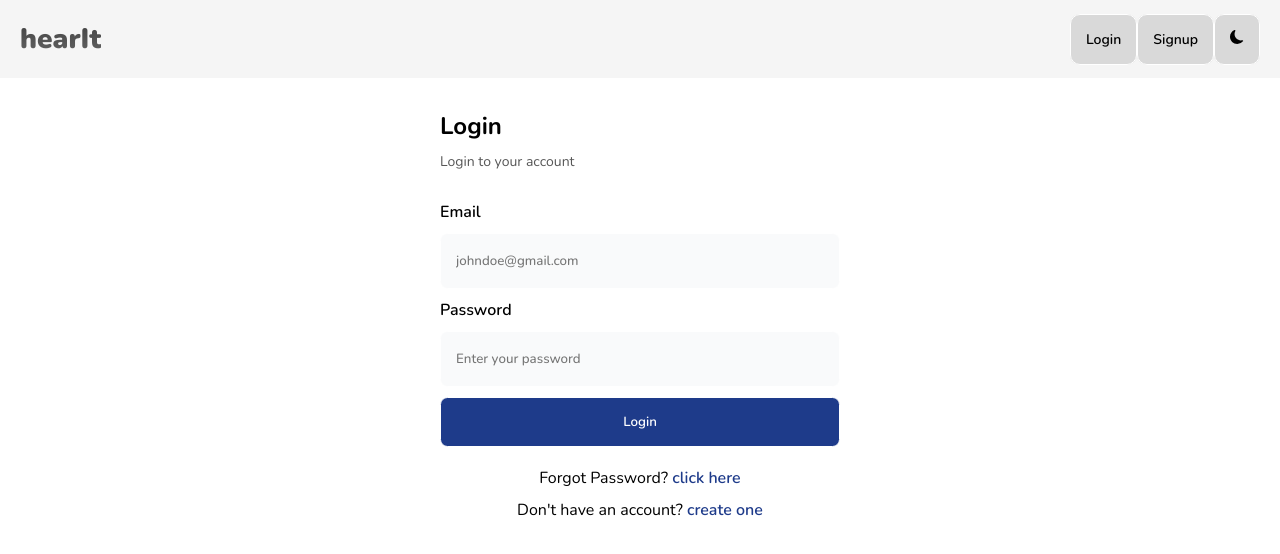
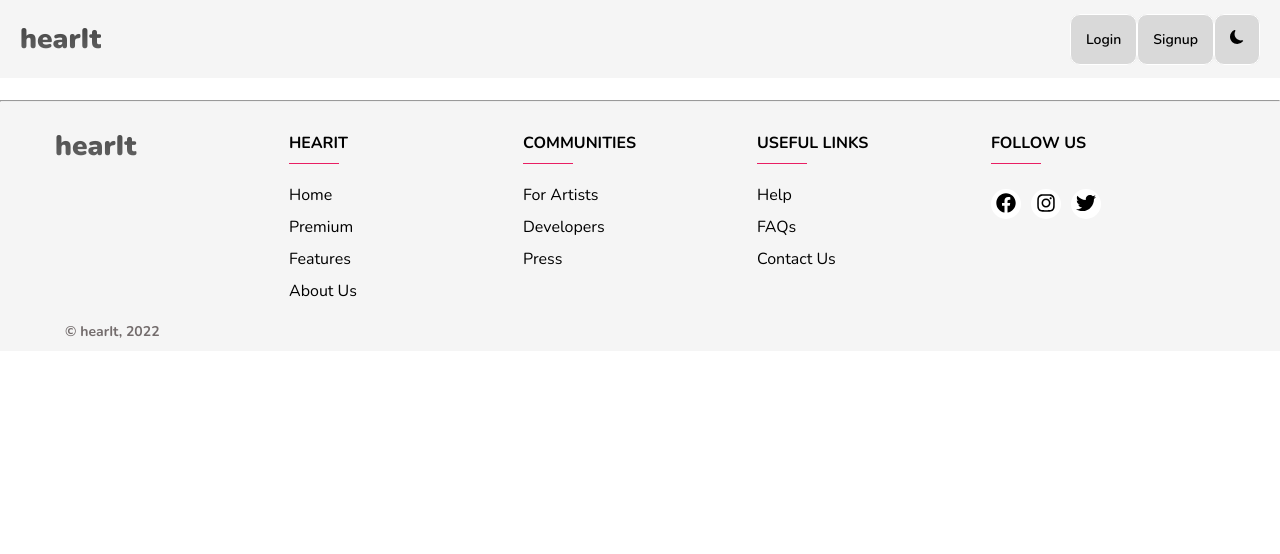
Before and after one commit to me-ayush/hearIt, a React (Create React App) app: page / in a window 1280 px wide. Before the commit this address led to /login. Shown: the top 554 px of the page. Built offline with nearby package versions, Linux system fonts and the light colour scheme.

Commit message:
Added Footer

```diff
--- a/package.json
+++ b/package.json
@@ -13,6 +13,7 @@
     "react-router-dom": "^6.4.2",
     "react-scripts": "5.0.1",
     "react-toastify": "^9.1.0",
+    "react-hot-toast": "^2.4.0",
     "web-vitals": "^2.1.4"
   },
   "scripts": {
--- a/src/Components/Footer/Footer.jsx
+++ b/src/Components/Footer/Footer.jsx
@@ -1,7 +1,58 @@
 import React from "react";
+import styles from "./footer.module.css";
+
+import { FaFacebook, FaInstagram, FaTwitter } from 'react-icons/fa';
 
 const Footer = () => {
-  return <div>Footer</div>;
+  return (
+    <div className={styles.main_footer}>
+      <div className={styles.container}>
+        <div className={styles.row_1}>
+          <div className={styles.col + ' ' + styles.col_logo}>
+            <h1>hearIt</h1>
+          </div>
+          <div className={styles.col + ' ' + styles.col_hearit}>
+            <h4>HEARIT</h4>
+            <ul>
+              <li><a href="/">Home</a></li>
+              <li><a href="/">Premium</a></li>
+              <li><a href="/">Features</a></li>
+              <li><a href="/">About Us</a></li>
+            </ul>
+          </div>
+          <div className={styles.col + ' ' + styles.col_communities}>
+            <h4>COMMUNITIES</h4>
+            <ul>
+              <li><a href="/">For Artists</a></li>
+              <li><a href="/">Developers</a></li>
+              <li><a href="/">Press</a></li>
+            </ul>
+          </div>
+          <div className={styles.col + ' ' + styles.col_useful_links}>
+            <h4>USEFUL LINKS</h4>
+            <ul>
+              <li><a href="/">Help</a></li>
+              <li><a href="/">FAQs</a></li>
+              <li><a href="/">Contact Us</a></li>
+            </ul>
+          </div>
+          <div className={styles.col}>
+            <h4>FOLLOW US</h4>
+            <div className={styles.social_links}>
+              <a href="/"><FaFacebook /></a>
+              <a href="/"><FaInstagram /></a>
+              <a href="/"><FaTwitter /></a>
+            </div>
+          </div>
+        </div>
+        <div className={styles.row_2}>
+          <div className={styles.copyright}>
+            <p>&copy; hearIt, 2022</p>
+          </div>
+        </div>
+      </div>
+    </div>
+  );
 };
 
 export default Footer;
--- /dev/null
+++ b/src/Components/Footer/footer.module.css
@@ -0,0 +1,121 @@
+.main_footer {
+    width: 100%;
+    height: auto;
+    padding: 10px 20px;
+    background-color: #f5f5f5;
+}
+
+.main_footer .container {
+    max-width: 1170px;
+    margin: auto;
+}
+
+.row_1 {
+    display: flex;
+    flex-wrap: wrap;
+}
+
+.col {
+    width: 20%;
+    height: auto;
+}
+
+.col h1 {
+    padding-top: 15px;
+    font-weight: 1000;
+    font-size: 28px;
+    background: -webkit-linear-gradient(
+        var(--gradient-dark-color),
+        var(--gradient-light-color)
+    );
+    -webkit-background-clip: text;
+    -webkit-text-fill-color: transparent;
+}
+
+.col h4 {
+    padding: 20px 0px 5px 0px;
+    position: relative;
+    margin-bottom: 25px;
+}
+
+.col h4::before {
+    content: '';
+    position: absolute;
+    left: 0;
+    bottom: -5px;
+    background-color: #e91e63;
+    height: 1.5px;
+    width: 50px;
+}
+
+.col ul {
+    list-style: none;
+    margin-top: 20px;
+}
+
+.col ul li:not(:last-child) {
+    margin-bottom: 10px;
+}
+
+.col ul li a:hover {
+    padding-left: 8px;
+    font-weight: 500;
+}
+
+.col ul li a {
+    text-decoration: none;
+    font-weight: 300;
+    display: block;
+    transition: all 0.3s ease;
+}
+
+.col .social_links a {
+    display: inline-block;
+    width: 30px;
+    height: 30px;
+    margin: 5px 10px 5px 0px;
+    text-align: center;
+    line-height: 36px;
+    border-radius: 50%;
+    background-color: #ffffff;
+    font-size: 20px;
+    transition: all 0.3s ease-out;
+}
+
+.col .social_links a:hover {
+    font-size: 23px;
+}
+
+.row_2 {
+    margin-top: 20px;
+    padding: 0px 10px 0 10px;
+}
+
+.row_2 .copyright {
+    font-size: 14px;
+    font-weight: 700;
+}
+
+.row_2 .copyright p {
+    color: rgb(115, 108, 108);
+}
+
+/* RESPONSIVE */
+
+@media (max-width: 767px) {
+    .col {
+        width: 33%;
+        margin-bottom: 20px;
+    }
+}
+
+@media (max-width: 560px) {
+    .col {
+        width: 100%;
+        margin-bottom: 25px;
+    }
+
+    .row_2 .copyright {
+        text-align: center;
+    }
+}
--- /dev/null
+++ b/src/Pages/LandingPage/Landing.js
@@ -0,0 +1,13 @@
+import React from "react"
+import Footer from "../../Components/Footer/Footer";
+
+const Landing = () => {
+    return (
+        <div>
+            <hr />
+            <Footer />
+        </div>
+    );
+}
+
+export default Landing;
--- a/src/Router.js
+++ b/src/Router.js
@@ -5,12 +5,14 @@ import Login from "./Pages/AuthPages/Login";
 import Home from "./Pages/HomePage/Home";
 import PrivateRoute from "./Utils/PrivateRoute";
 import ForgotPassword from "./Pages/AuthPages/ForgotPassword";
+import Landing from "./Pages/LandingPage/Landing";
 
 const Router = () => {
     return (
         <Routes>
+            <Route path="/" element={<Landing />} />
             <Route element={<PrivateRoute />}>
-                <Route path="/" element={<Home />} />
+                <Route path="/home" element={<Home />} />
             </Route>
             <Route path="/login" element={<Login />} />
             <Route path="/signup" element={<Signup />} />
```
Also changed, not shown: src/Assets/Images/mic-1.jpg (added), 1 other file (tests, documents, lock files or other folders).
